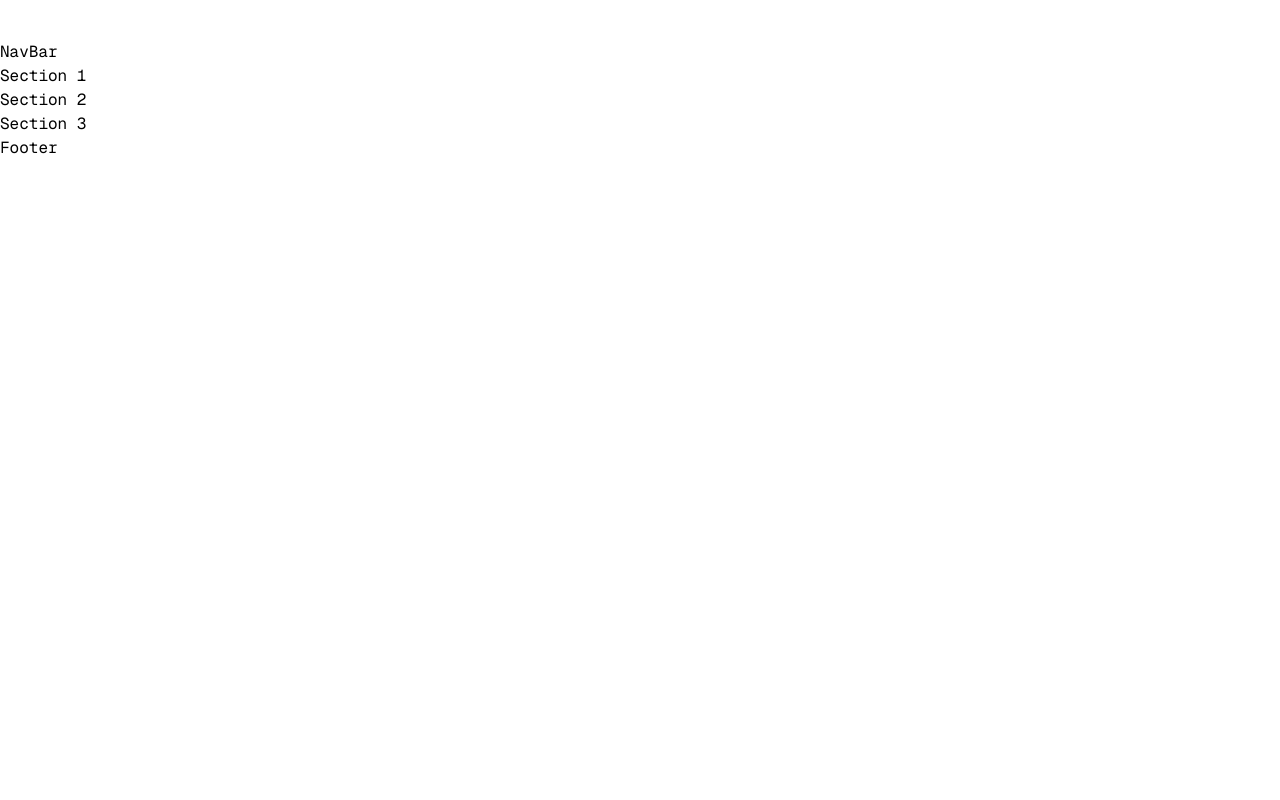
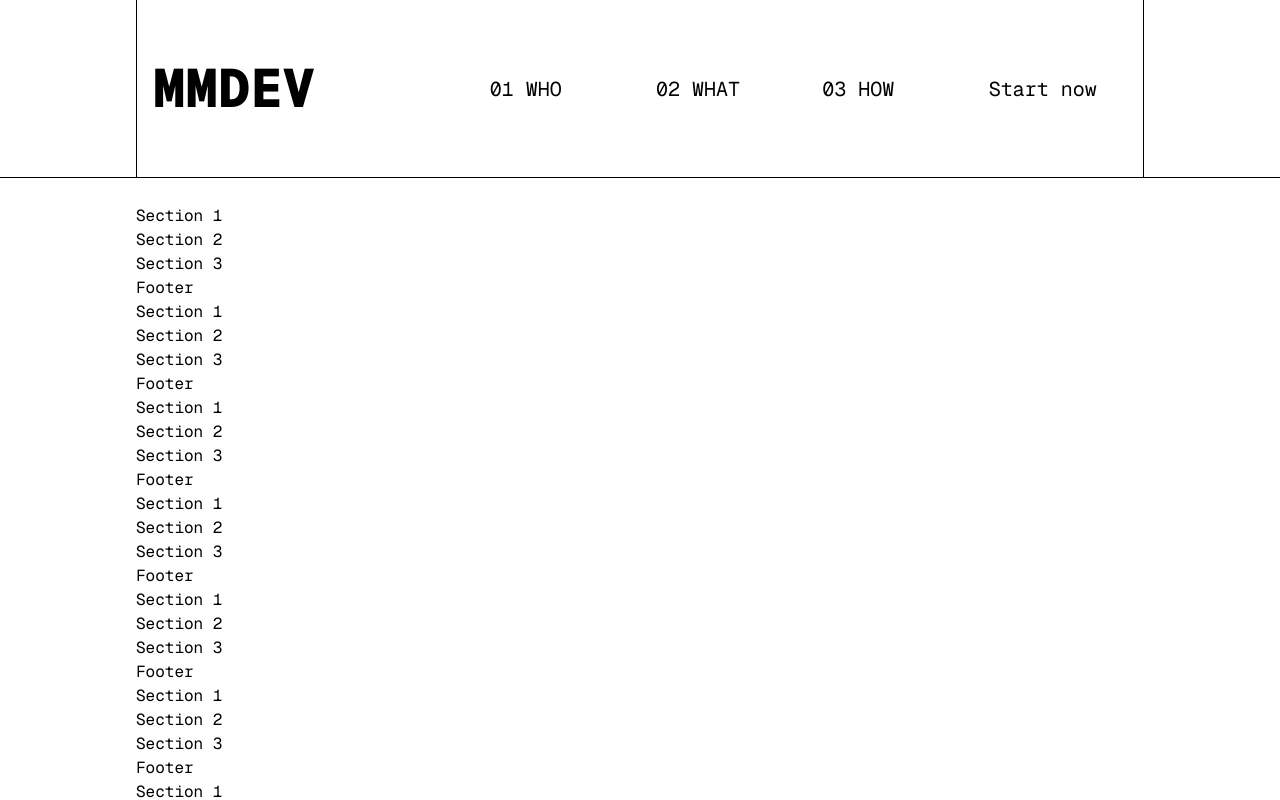
Before and after one commit to mikareich/mmdev-brand, a Next.js app: page / in a window 1280 px wide. Shown: the top 800 px of the page. Built offline with nearby package versions, Linux system fonts and the light colour scheme.

Commit message:
feat: header added

```diff
--- a/src/app/globals.css
+++ b/src/app/globals.css
@@ -1,5 +1,41 @@
 @import "tailwindcss";
 
 @theme {
-  --font-mono: var(--font-geist-mono);
+    --font-mono: var(--font-geist-mono);
 }
+
+@property --scroll-progress {
+    syntax: "<number>";
+    inherits: true;
+    initial-value: 0;
+}
+
+:root {
+    --header-py-min: 16px;
+    --header-py-max: 48px;
+    --header-font-min: 36px;
+    --header-font-max: 54px;
+    --header-max-height: calc(
+        var(--header-py-max) * 2 + var(--header-font-max) * 2
+    );
+    --header-py: calc(
+        var(--header-py-max) - (var(--header-py-max) - var(--header-py-min)) *
+            var(--scroll-progress)
+    );
+}
+
+.header {
+    padding-block: var(--header-py);
+}
+
+.header-title {
+    font-size: calc(
+        var(--header-font-max) -
+            (var(--header-font-max) - var(--header-font-min)) *
+            var(--scroll-progress)
+    );
+}
+
+main {
+    margin-top: var(--header-max-height);
+}
--- a/src/app/layout.tsx
+++ b/src/app/layout.tsx
@@ -1,6 +1,7 @@
 import type { Metadata } from "next";
 import { Geist_Mono } from "next/font/google";
 import "./globals.css";
+import Header from "~/components/Header";
 
 const geistMono = Geist_Mono({
     variable: "--font-geist-mono",
@@ -8,8 +9,8 @@ const geistMono = Geist_Mono({
 });
 
 export const metadata: Metadata = {
-  title: "Create Next App",
-  description: "Generated by create next app",
+    title: "MMDev",
+    description: "Development Studio by M and M",
 };
 
 export default function RootLayout({
@@ -19,8 +20,9 @@ export default function RootLayout({
 }>) {
     return (
         <html lang="en" className={geistMono.variable}>
-      <body className="antialiased font-mono">
-        <main className="container mx-auto pt-10">{children}</main>
+            <body className="antialiased font-mono w-full overflow-x-hidden px-34 bg-taupe-100">
+                <Header />
+                <main className="container mx-auto">{children}</main>
             </body>
         </html>
     );
--- a/src/app/page.tsx
+++ b/src/app/page.tsx
@@ -1,8 +1,50 @@
 export default function Home() {
     return (
         <article>
-      <nav>NavBar</nav>
+            <section>Section 1</section>
+            <section>Section 2</section>
+            <section>Section 3</section>
+            <footer>Footer</footer>
+            <section>Section 1</section>
+            <section>Section 2</section>
+            <section>Section 3</section>
 
+            <footer>Footer</footer>
+            <section>Section 1</section>
+            <section>Section 2</section>
+            <section>Section 3</section>
+
+            <footer>Footer</footer>
+            <section>Section 1</section>
+            <section>Section 2</section>
+            <section>Section 3</section>
+
+            <footer>Footer</footer>
+            <section>Section 1</section>
+            <section>Section 2</section>
+            <section>Section 3</section>
+
+            <footer>Footer</footer>
+            <section>Section 1</section>
+            <section>Section 2</section>
+            <section>Section 3</section>
+
+            <footer>Footer</footer>
+            <section>Section 1</section>
+            <section>Section 2</section>
+            <section>Section 3</section>
+
+            <footer>Footer</footer>
+            <section>Section 1</section>
+            <section>Section 2</section>
+            <section>Section 3</section>
+
+            <footer>Footer</footer>
+            <section>Section 1</section>
+            <section>Section 2</section>
+            <section>Section 3</section>
+
+            <footer>Footer</footer>
             <section>Section 1</section>
             <section>Section 2</section>
             <section>Section 3</section>
--- /dev/null
+++ b/src/components/Button.tsx
@@ -0,0 +1,33 @@
+import cn from "~/utils/cn";
+
+type ButtonVariant = "Outline" | "Filled" | "Ghost";
+
+export const base = "px-3 py-2 cursor-pointer transition-colors";
+export const variants: Record<ButtonVariant, string> = {
+    Filled: "bg-taupe-600 text-taupe-100 hover:bg-taupe-500",
+    Outline: "bg-transparent text-taupe-500 border-1 border-taupe-600",
+    Ghost: "bg-transparent text-taupe-500 hover:text-taupe-600",
+};
+
+export type ButtonProps = {
+    children: React.ReactNode;
+    variant: ButtonVariant;
+    className?: string;
+} & React.ButtonHTMLAttributes<HTMLButtonElement>;
+
+export default function Button({
+    children,
+    variant,
+    className,
+    ...props
+}: ButtonProps) {
+    return (
+        <button
+            type="button"
+            className={cn(base, variants[variant], className)}
+            {...props}
+        >
+            {children}
+        </button>
+    );
+}
--- /dev/null
+++ b/src/components/Header.tsx
@@ -0,0 +1,49 @@
+"use client";
+import { useEffect } from "react";
+import LinkButton from "./LinkButton";
+
+const HEADER_SHRINK_SCROLL_DISTANCE = 100;
+
+export default function Header() {
+    useEffect(() => {
+        const onScroll = () => {
+            const progress = Math.min(
+                window.scrollY / HEADER_SHRINK_SCROLL_DISTANCE,
+                1,
+            );
+            document.documentElement.style.setProperty(
+                "--scroll-progress",
+                String(progress),
+            );
+        };
+        onScroll();
+        window.addEventListener("scroll", onScroll, { passive: true });
+        return () => window.removeEventListener("scroll", onScroll);
+    }, []);
+
+    return (
+        <header className="fixed top-0 left-0 z-50 px-34 bg-taupe-100 w-full border-b border-taupe-300">
+            <div className="header px-4 flex justify-between items-center w-full border-taupe-300 border-x h-full">
+                <div className="min-w-fit w-1/2">
+                    <h1 className="header-title font-extrabold text-taupe-600">
+                        MMDEV
+                    </h1>
+                </div>
+                <div className="flex gap-4 w-full max-w-200">
+                    <LinkButton href="" className="text-xl w-full" variant="Ghost">
+                        01 WHO
+                    </LinkButton>
+                    <LinkButton href="" className="text-xl w-full" variant="Ghost">
+                        02 WHAT
+                    </LinkButton>
+                    <LinkButton href="" className="text-xl w-full" variant="Ghost">
+                        03 HOW
+                    </LinkButton>
+                    <LinkButton href="" className="text-xl w-full" variant="Filled">
+                        Start now
+                    </LinkButton>
+                </div>
+            </div>
+        </header>
+    );
+}
--- /dev/null
+++ b/src/components/LinkButton.tsx
@@ -0,0 +1,22 @@
+import Link from "next/link";
+import cn from "~/utils/cn";
+import { type ButtonProps, variants, base } from "./Button";
+
+type LinkButtonProps = Omit<
+    ButtonProps,
+    keyof React.ButtonHTMLAttributes<HTMLButtonElement>
+> &
+    React.ComponentPropsWithoutRef<typeof Link>;
+
+export default function LinkButton({
+    children,
+    variant,
+    className,
+    ...props
+}: LinkButtonProps) {
+    return (
+        <Link className={cn(base, variants[variant], className)} {...props}>
+            {children}
+        </Link>
+    );
+}
```
Also changed, not shown: 1 other file (tests, documents, lock files or other folders). Lines whose indentation alone changed are shown as unchanged.
